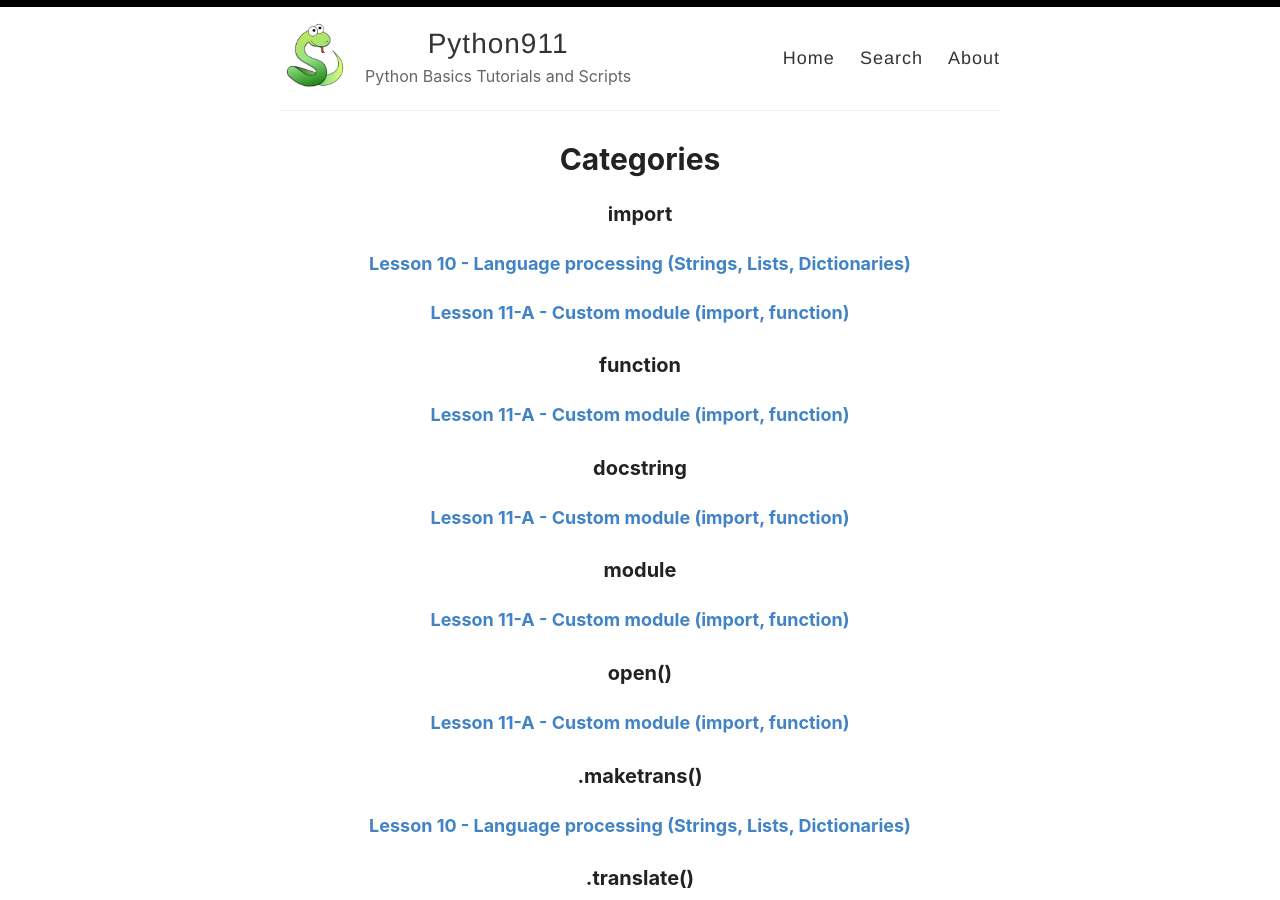
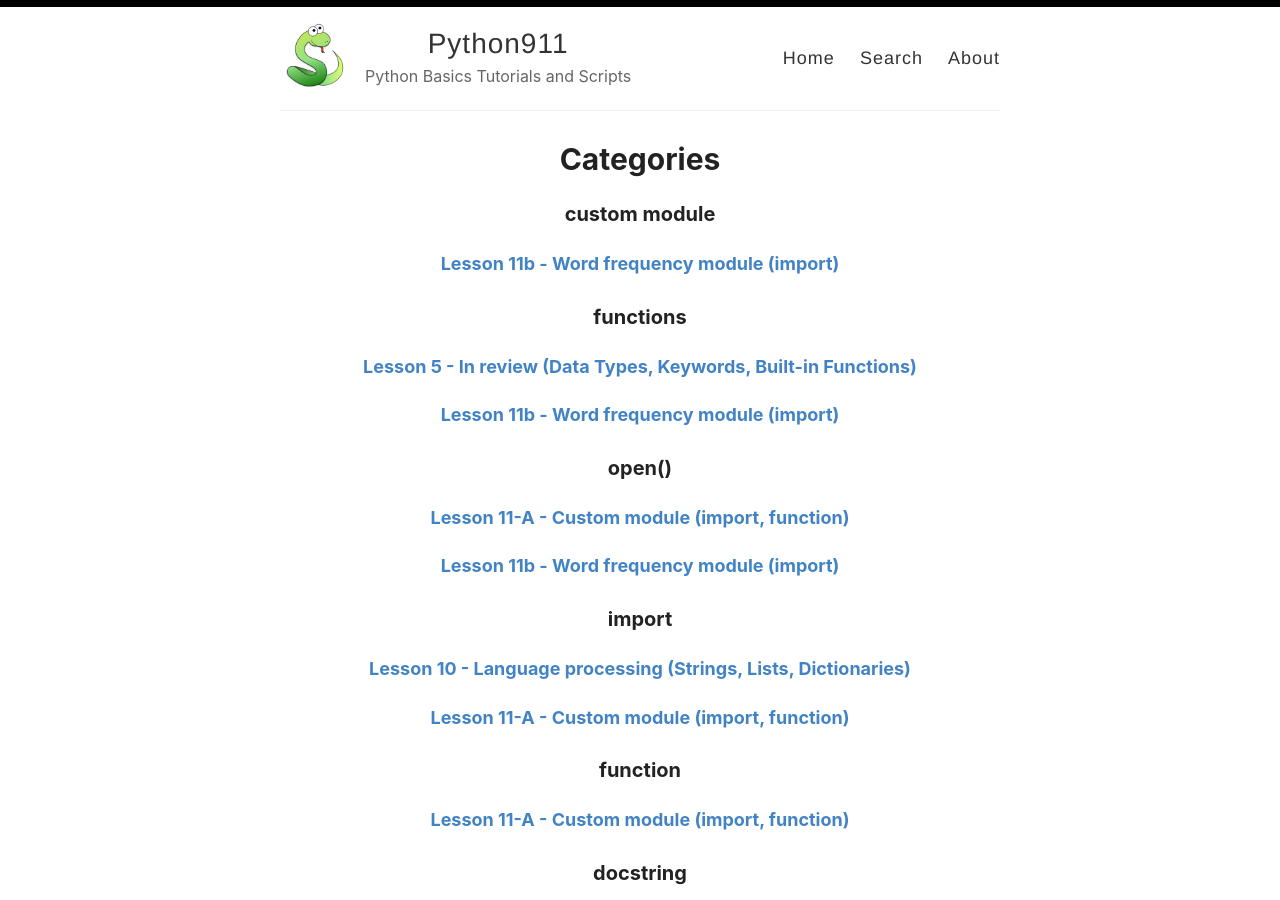
Before and after one commit to KikeVen/python911, a Jekyll site: the page built from _pages/categories.md, in a window 1280 px wide and 900 px high. Built offline with Jekyll 4.4.1, drawn with Linux system fonts in a browser that asks for light colours; some of the changed lines change nothing that is shown; some of the changed text lies outside the part shown.

Commit message:
editoria lesson 11b

````diff
--- a/_posts/2019-10-2-introduction_to_python_00.md
+++ b/_posts/2019-10-2-introduction_to_python_00.md
@@ -35,6 +35,7 @@ Lesson_8: | Price list | (for/while loops, zip())
 Lesson_9: | String tutorial | (slicing, functions and string methods)
 Lesson_10:| Word frequency | (.translate(), Counter(), .most_common())
 Lesson_11A:| Tutorial | (functions, open(), modules, import)
+Lesson_11B:| custom module | if __name__ == '__main__':
 
 <a href="https://www.patreon.com/bePatron?u=15482170" data-patreon-widget-type="become-patron-button">Become a Patron!</a><script async src="https://c6.patreon.com/becomePatronButton.bundle.js"></script>
 
--- /dev/null
+++ b/_posts/2019-9-20-custom-module-11b.md
@@ -0,0 +1,340 @@
+---
+layout: post
+title: Lesson 11b - Word frequency module (import)
+categories: [custom module, functions, open()]
+---
+
+Our client wants a module to generate word tags for blog posts and other types of articles. It is time to write our word frequency module, we will implement what we learned last week.
+
+<a href="https://www.patreon.com/bePatron?u=15482170" data-patreon-widget-type="become-patron-button">Become a Patron!</a><script async src="https://c6.patreon.com/becomePatronButton.bundle.js"></script>
+
+Looking back at what we learned last week, and understading, our client wants a module, that can generate a list with most frequently used words from any text, it is probably good practice to first setup our module file structure and then begin to program.
+
+* Project directory
+* The `string_file.txt` file
+* The `wordy.py` file
+* The `open_file.py` file
+
+## Project directory
+
+To ensure our project works properly, I will setup the simplest file structure to minimize any file path errors.
+
+For this project we are going to create a folder, in your preferred location, name it **module_project**. Inside we can create three files.
+
+* Inside the **module_project** folder create the following files.
+
+[<img src="{{ site.baseurl }}/images/11b_project_structure.png" alt="alt" style="width: 400px;"/>]({{ site.baseurl }}/images/11b_project_structure.png)
+
+| File name       | File description                                              |
+| --------------- | ------------------------------------------------------------- |
+| open_file.py    | Our top script importing wordy.py and opening string_file.txt |
+| string_file.txt | text file holding text string                                 |
+| wordy.py        | The word frequency module                                     |
+
+With the file structure in place, we should be able to compleat our project.
+
+## The `string_file.txt` file
+
+Instead of writing our test string in one of the actual scripts, as they can be very long, we are going to place our test string in it's own file, `string_file.txt`.
+
+I would suggest to find a nice article of interest to you, copy the text and paste it in `string_file.txt`, as is. Save it and close the file.
+
+## The `wordy.py` file
+
+This will be the actual module that will be imported into `open_file.py`, first we are going to format the document and then we will write the script.
+
+1. First we write a module description
+2. Right after, we leave space for imports and body
+3. Lastly we write the footer
+
+```python
+""" Word frequency module, count number of word instances
+in a string, returning a list of tuples with
+world and count """
+
+# imports here
+
+# script body here
+
+if __name__ == '__main__':
+    # local script
+```
+
+### imports
+
+right after our module description we will import any necessary modules. As we import this script into another modules, all imports here will be available to the script being imported into.
+
+1. We will import `string`
+2. and `from collections import Counter`
+
+```python
+""" Word frequency module, count number of word instances
+in a string, returning a list of tuples with
+world and count """
+
+import string
+from collections import Counter
+
+# script body here
+
+if __name__ == '__main__':
+    # local script
+```
+
+### functions
+
+We are adapting our word frequency script from before into a module, for this we are going to write two functions. An utilitarian function to manage the stopwords and another function to handle the string processing.
+
+| Function    | Description                                                                                                                            |
+| ----------- | -------------------------------------------------------------------------------------------------------------------------------------- |
+| stp_words() | Utilitarian function to be used by frequency(), takes one argument returns a list with default stop words and additional words if any. |
+| frequency() | Returns a list of tuples, each tuple holds word with count, depending on most frequent value.                                          |
+
+#### stp_words()
+
+The `stp_words()` function will be use by `thefrequency()` function. The `stp_words()` is able to take additional stop words and add them to the stopwords already stored in `stp_words()`.
+
+If there aren't any extra stopwords passed as a function argument, the function returns the list of stopwords already stored in the function.
+
+If there are extra words passed as a function argument (string separated by commas), then function takes the string argument, turns the string to lower case, it then splits the string in every `", "` found.
+
+Finally, the function returns a list with all the stored stopwords combined with any additional stopwords the user may have passed.
+
+> Notes: The code below reflects the description above. Everything below the function definition is indented four spaces.
+
+```python
+def stp_words(ext_stw):
+    """
+    Utilitarian function used by frequency(), takes one argument
+    returns a list with default stopwords and additional stopwords if any
+    """
+
+# abrivated stop word list
+    stopwords = ['they', 'for', 'she', 'is', 'to', 'it', 'get', 'you', 'by', 'any', 'your', 'all']
+
+    if ext_stw == """""":
+        return stopwords
+    else:
+        extra_words = ext_stw.lower().split(", ")
+        return stopwords + extra_words
+```
+
+#### frequency()
+
+Lets write our primary function, by defining it and calling it `frequency()`. It will take one positional argument and three keyword arguments. This function will return a list of tuples based on the most frequent words.
+
+| Arguments      | Description                                                        |
+| -------------- | ------------------------------------------------------------------ |
+| InputString    | This is the raw string that will be analyzed.                      |
+| extraChr       | Any extra character to parse out.                                  |
+| extraStopwords | Any extra stop words to be added and removed.                      |
+| mstCommon      | number of most common words to returned by `.most_common()` method.|
+
+```python
+def frequency(InputString, extraChr="", extraStopwords="", mstCommon=6):
+    """Returns a list of tuples, each tuple holds word with count,
+    depending on most frequent value"""
+
+    stop_words = stp_words(extraStopwords)  # (1.)
+    lower_str = InputString.lower()  # (2.)
+    char_template = str.maketrans("", "", string.punctuation + extraChr)  # (3.)
+    cleanned_str = lower_str.translate(char_template)  # (4.)
+    word_list = cleanned_str.split()  # (5.)
+
+    for stopword in stop_words:  # (6.)
+        for word in word_list:
+            if word == stopword:
+                word_list.remove(word)
+
+    return Counter(word_list).most_common(mstCommon)  # (7.)
+
+
+if __name__ == '__main__':
+    pass  # temporary pass
+```
+
+Above, `(1.)` we first call our utilitarian function, `stp_words()`, Notice the argument, `extraStopwords` we take it through `frequency()` and pass it to `stp_words()`
+
+* `stop_words = stp_words(extraStopwords)`
+
+Much like in our original word frequency script, `(2.)` here we take the `InputString` and pre process it, by turning it into lower case.
+
+We create text character template `(3.)` by calling the `str.maketrans()` method. we pass the `string.punctuation` plus any extra characters through `extraChr`, these are combined by the `+` sign. All of this is assigned to the  `char_template` variable.
+
+We remove any string punctuation `(4.)` by calling our `lower_str` string through the `translate(char_template)` method using `char_template` as an argument. We assign this to `cleanned_str`
+
+We can create a list of words `(5.)` from `cleanned_str` string by using the `split()` method. By default it splits on any space.
+
+---
+
+For example a string with the split method.
+
+* `"word1 word2 word3".split()`
+
+Will return the following list.
+
+* `['word1', 'word2', 'word3']`
+
+---
+
+We assign the newly created list, `cleanned_str.split()`, to the `word_list`
+
+* `word_list = cleanned_str.split()`
+
+We will use our nested loop `(6.)` to iterate through each `stopword`, and a nested loop to iterate through each `word` in `word_list`. If a `word` is equal to a `stopword` then we remove that word from `word_list`. We are left with a list without any of the stop words.
+
+And finally we return `(7.)` the `Counter()` function with the `.most_common()` method. passing `word_list` as an argument.
+
+* Returning a list of ordered tuples, with the word and count.
+  * `[('word1', 6), ('word2', 4), ('word3', 2), ('word4', 2), ('word5', 2)]`
+
+The returned list can be unpacked and formated.
+
+### Scope condition
+
+To run our script as a stand alone program or a module we need to add the scope condition line at the bottom of the script.
+
+* `if __name__ == '__main__':`
+
+If the scope of the script is equal to the name of the file, run any code below the condition, if the scope of the file is used as a module, don't run the code below the conditional line.
+
+We can test our code by writing our script below the conditional line.
+
+We can write the logic by first assigning string arguments to variables. `(8.)`
+
+Then we can pass the variables to the `frequency()` function, as arguments. `(9.)`
+
+* `test_str` as the first positional argument.
+* `extra_chr` as keyword argument for `extraChr`
+* `ext_stopwords` as keyword argument for `extraStopwords`
+* integer, `5`, as keyword argument for `mstCommon`
+
+We can then `print()` the return values for the `frequency()` function. `(10.)`
+
+```python
+
+# I truncated the script to save space.
+    return Counter(word_list).most_common(mstCommon)  # (7.)
+
+
+if __name__ == '__main__':
+
+    test_str = """It forbids you to:
+    Hold the authors  and license owners liable for damages as Bootstrap is provided without warranty
+    Hold the creators or copyright holders of Bootstrap liable
+    Redistribute any piece of Bootstrap without proper attribution
+    Use any marks owned by Twitter in any way that might state or imply that Twitter endorses your distribution
+    Use any marks owned by Twitter in any way that might state or imply that you created the Twitter software in question"""  # (8.)
+
+    ext_stopwords = "Use, piece"  # (8.)
+    extra_chr = ""  # (8.)
+
+    word_frequency = frequency(test_str,
+                               extraChr=extra_chr,
+                               extraStopwords=extra_stw,
+                               mstCommon=5)  # (9.)
+
+    print()
+    print(word_frequency)  # (10.)
+```
+
+When we run the script above as a main, we will get the following
+
+* `[('twitter', 4), ('bootstrap', 3), ('hold', 2), ('liable', 2), ('without', 2)]`
+
+> Alternativley: if we are ok with the default keyword arguments, we just pass the first positional argument. `frequency(test_string)` and omit the ones we don't want to change.
+
+We can also import this script/module into another script and use the `frequency()` function. I will show you in our next file.
+
+## The `open_file.py` file
+
+Now we are going to write a script where we import the custom module, `wordy.py` and open our text file.
+
+[<img src="{{ site.baseurl }}/images/11b_file_structure.svg" alt="alt" style="width: 400px;"/>]({{ site.baseurl }}/images/11b_file_structure.svg)
+
+Open `open_file.py` `(1.)`
+
+We can start by importing our module `wordy`. Notice we don't type the `.py` file extention.
+
+```python
+import wordy  # (1.)
+
+string_file = open('string_file.txt', 'r')  # (2.)
+test_string = string_file.read()  # (3.)
+string_file.close()  # (4.)
+
+extra_stw = ""  # (5.)
+extra_chr = "•"  # (6.)
+
+word_frequency = wordy.frequency(test_string,
+                                 extraChr=extra_chr,
+                                 extraStopwords=extra_stw,
+                                 mstCommon=5)  # (7.)
+
+print()
+
+wf_list = []  # (8.)
+for k, v in word_frequency:  # (9.)
+    wf_list.append(k)
+
+print(wf_list)  # (10.)
+```
+
+Above, We then want to open `string_file.txt` in **read** mode. `(2.)`
+
+Read the file into memory `(3.)` by using the `.read()` method.
+
+* `string_file.read()` assigning it to `test_string`
+
+Close the `string_file` with the `.close()` method. `(4.)`
+
+Create two variables to hold additional stopwords and punctuations
+
+* `extra_stw = ""` - `(5.)`
+* `extra_chr = ""` - `(6.)`
+
+To call the `frequency()` function `(7.)` we must preside it by the module name separated by a `.`
+
+* `wordy.frequency()`
+
+We can pass our arguments,`test_string`, `extraChr`, `extraStopwords`, `mstCommon`. `(7.)`
+
+We can assign the `wordy.frequency()` function to the `word_frequency` variable `(7.)`. The function will return a list of tuples.
+
+We want a list with just the words sorted by most common `(8.)`. In order to get this we have to iterate `(9.)` through the returned list of tuples and append the empty list with just the words.
+
+We can then pass the list `(10.)` to another operation, `print()`.
+
+You will get a list of most frequent words, in the same format as the one below but with words reflecting your text file.
+
+```sql
+['python', 'language', 'says', 'van', 'rossum', 'programming']
+```
+
+As you can see we can call our module from any script, pass a string and with the return value we can do other operations.
+
+With that we end our lesson on custom modules, import and opening files.
+
+---
+
+## Next tutorial
+
+An introduction to list comprehencion
+
+## Things to try
+
+* Try modifying the arguments in `wordy.frequency()`
+* Find a different way to use the returnned value. Try unpacking values and formatting them differently.
+
+## Question
+
+* Can you think of a problem `stp_words()` may have? if so how would you fix it?
+* Can your shorten the following code to one line?
+
+```python
+wf_list = []
+for k, v in word_frequency:
+    wf_list.append(k)
+```
+
+<a href="https://www.patreon.com/bePatron?u=15482170" data-patreon-widget-type="become-patron-button">Become a Patron!</a><script async src="https://c6.patreon.com/becomePatronButton.bundle.js"></script>
````
Also changed, not shown: images/11b_file_structure.svg (added), images/11b_project_structure.png (added), images/11b_project_structure.svg (added).
